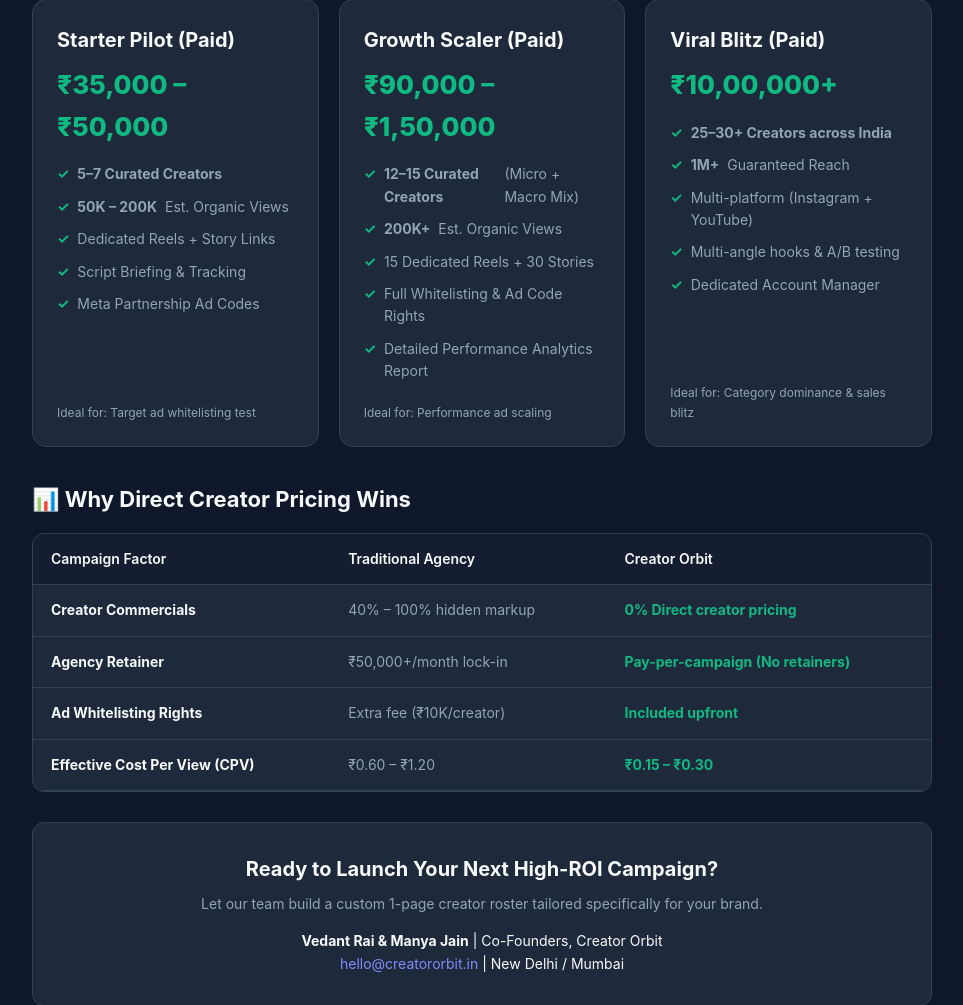
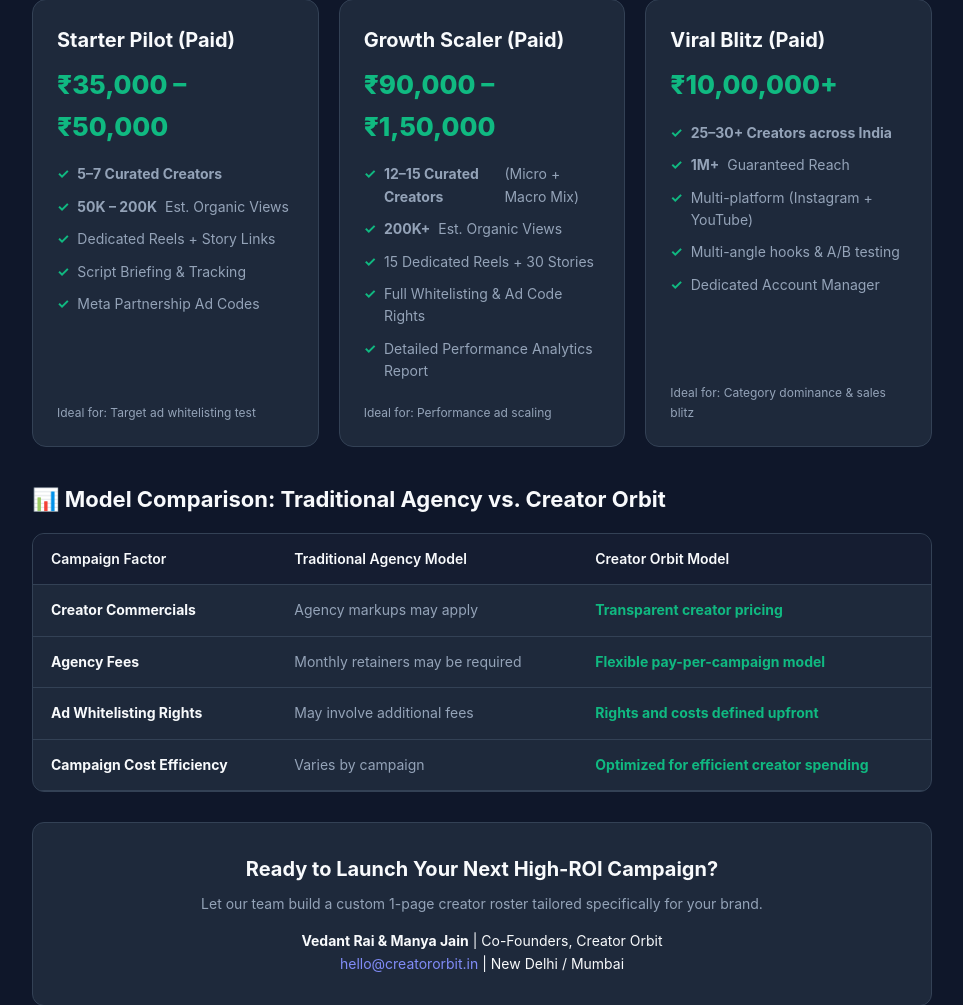
Before and after one commit to MrVRai/Influencer-Marketing, a Python web app: template templates/creator_orbit_pitch_deck.html in a window 1280 px wide. Shown: the part 1901-2906 px from the top of the page, without its empty margins (158-1121 px from the left). Run offline with Jinja, Linux system fonts and the light colour scheme; the template is opened without the code that fills it, so the values that code supplies are empty.

Commit message:
docs: adopt professional portfolio model comparison wording in pitch deck (Markdown and HTML)

```diff
--- a/templates/creator_orbit_pitch_deck.html
+++ b/templates/creator_orbit_pitch_deck.html
@@ -570,36 +570,36 @@
   </div>
 
   <!-- Economics Comparison -->
-  <h2 class="section-title">📊 Why Direct Creator Pricing Wins</h2>
+  <h2 class="section-title">📊 Model Comparison: Traditional Agency vs. Creator Orbit</h2>
   <div class="table-box">
     <table>
       <thead>
         <tr>
           <th>Campaign Factor</th>
-          <th>Traditional Agency</th>
-          <th>Creator Orbit</th>
+          <th>Traditional Agency Model</th>
+          <th>Creator Orbit Model</th>
         </tr>
       </thead>
       <tbody>
         <tr>
           <td><strong>Creator Commercials</strong></td>
-          <td>40% – 100% hidden markup</td>
-          <td><strong style="color:var(--success);">0% Direct creator pricing</strong></td>
+          <td>Agency markups may apply</td>
+          <td><strong style="color:var(--success);">Transparent creator pricing</strong></td>
         </tr>
         <tr>
-          <td><strong>Agency Retainer</strong></td>
-          <td>₹50,000+/month lock-in</td>
-          <td><strong style="color:var(--success);">Pay-per-campaign (No retainers)</strong></td>
+          <td><strong>Agency Fees</strong></td>
+          <td>Monthly retainers may be required</td>
+          <td><strong style="color:var(--success);">Flexible pay-per-campaign model</strong></td>
         </tr>
         <tr>
           <td><strong>Ad Whitelisting Rights</strong></td>
-          <td>Extra fee (₹10K/creator)</td>
-          <td><strong style="color:var(--success);">Included upfront</strong></td>
+          <td>May involve additional fees</td>
+          <td><strong style="color:var(--success);">Rights and costs defined upfront</strong></td>
         </tr>
         <tr>
-          <td><strong>Effective Cost Per View (CPV)</strong></td>
-          <td>₹0.60 – ₹1.20</td>
-          <td><strong style="color:var(--success);">₹0.15 – ₹0.30</strong></td>
+          <td><strong>Campaign Cost Efficiency</strong></td>
+          <td>Varies by campaign</td>
+          <td><strong style="color:var(--success);">Optimized for efficient creator spending</strong></td>
         </tr>
       </tbody>
     </table>
```
Also changed, not shown: templates/creator_orbit_pitch_deck.md (+6 -6 lines).
